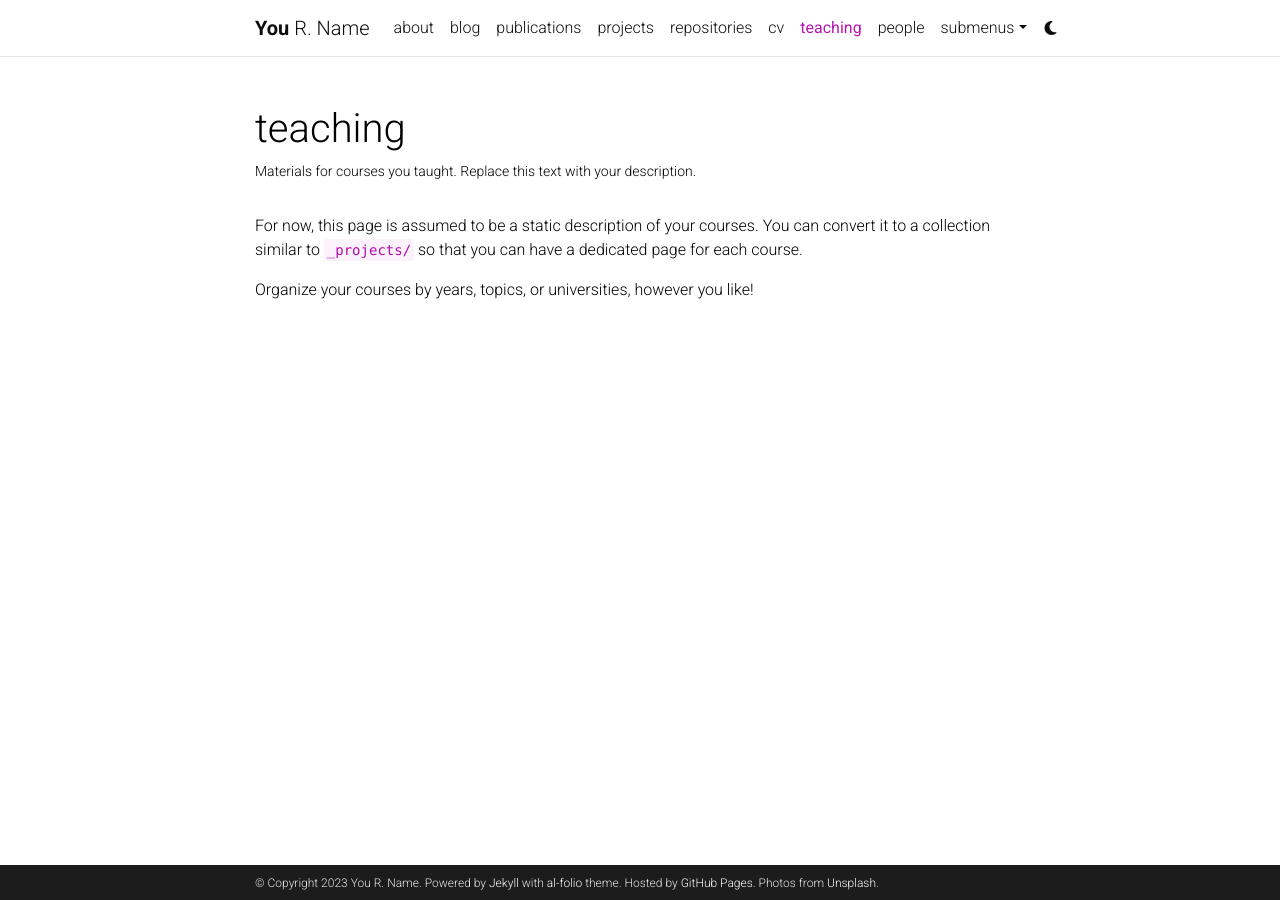
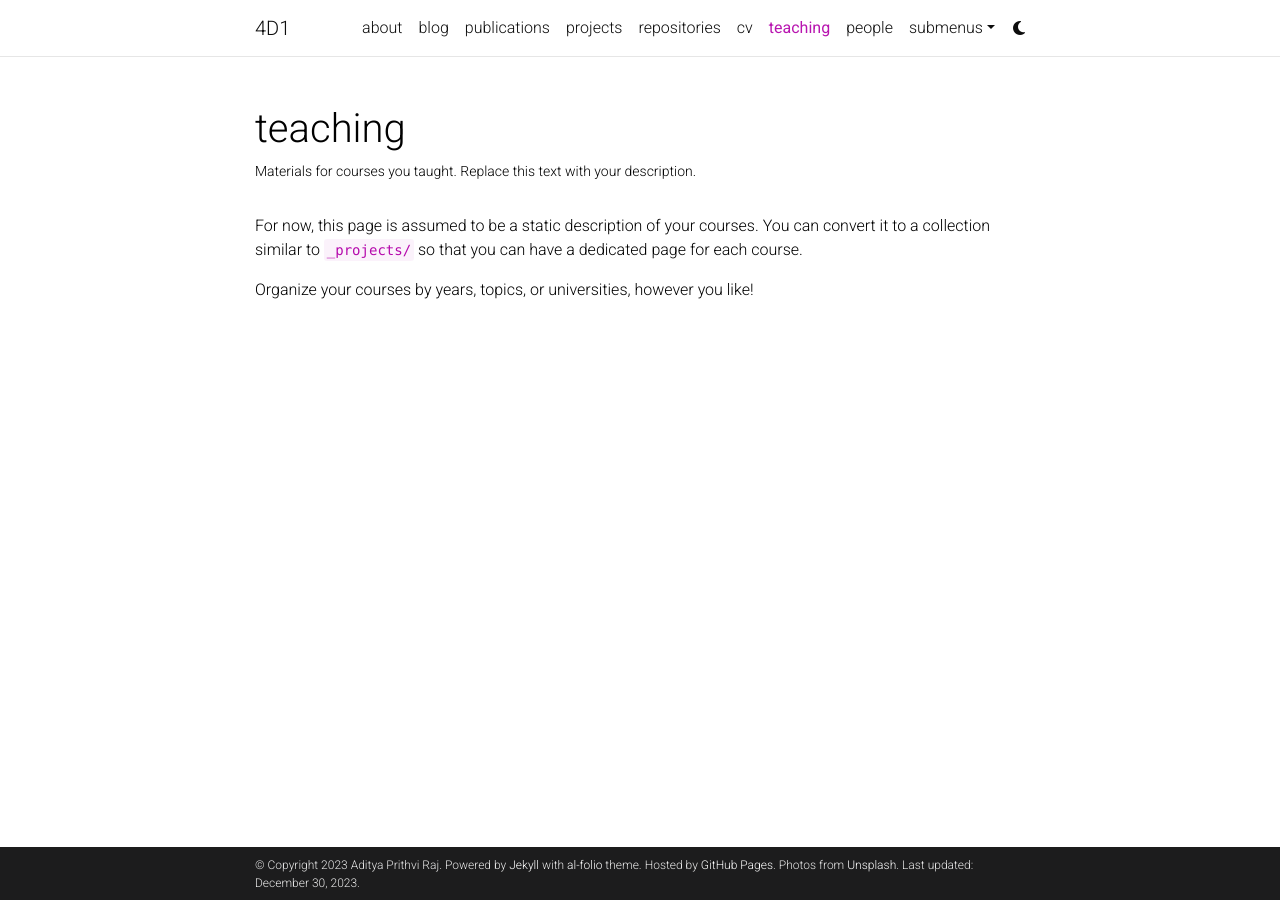
Before and after one commit to GrimbleGrien/grimblegrien.github.io, a Jekyll site: the page built from _pages/teaching.md, in a window 1280 px wide. Built offline with Jekyll 4.4.1, drawn with Linux system fonts in a browser that asks for light colours; comment, search, counter and statistics services are not loaded; a style sheet for code colours, icons or effects is not loaded.

Commit message:
Update _config.yml

```diff
--- a/_config.yml
+++ b/_config.yml
@@ -2,11 +2,11 @@
 # Site settings
 # -----------------------------------------------------------------------------
 
-title: blank # the website title (if blank, full name will be used instead)
-first_name: You
-middle_name: R.
-last_name: Name
-email: you@example.com
+title: 4D1 # the website title (if blank, full name will be used instead)
+first_name: Aditya
+middle_name: Prithvi
+last_name: Raj
+email: iwillachievewhatiwant@gmail.com
 description: > # the ">" symbol means to ignore newlines until "footer_text:"
   A simple, whitespace theme for academics. Based on [*folio](https://github.com/bogoli/-folio) design.
 footer_text: >
@@ -18,9 +18,9 @@ keywords: jekyll, jekyll-theme, academic-website, portfolio-website  # add your
 lang: en # the language of your site (for example: en, fr, cn, ru, etc.)
 icon: ⚛️  # the emoji used as the favicon (alternatively, provide image name in /assets/img/)
 
-url: https://alshedivat.github.io # the base hostname & protocol for your site
-baseurl: /al-folio # the subpath of your site, e.g. /blog/. Leave blank for root
-last_updated: false # set to true if you want to display last updated in the footer
+url: https://grimblegrien.github.io # the base hostname & protocol for your site
+baseurl: # the subpath of your site, e.g. /blog/. Leave blank for root
+last_updated: true # set to true if you want to display last updated in the footer
 impressum_path:  # set to path to include impressum link in the footer, use the same path as permalink in a page, helps to conform with EU GDPR
 
 # -----------------------------------------------------------------------------
```
